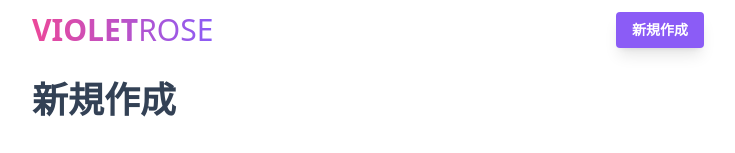
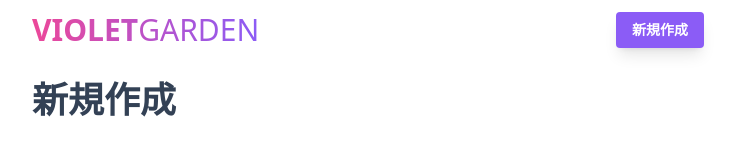
Before and after one commit to whitia/kitchen-note-front, a Next.js app: page /recipes/new in a window 1280 px wide. Shown: the top 153 px of the page, without its empty margins (272-1007 px from the left). Built offline with nearby package versions, Linux system fonts and the light colour scheme.

Commit message:
Add environment and fix site title on header

```diff
--- a/components/header.tsx
+++ b/components/header.tsx
@@ -1,13 +1,15 @@
 import Link from 'next/link'
 
 const Header = () => {
+  const title = process.env.NEXT_PUBLIC_SITE_TITLE
+  const titleSplit = title?.split(' ')
   return (
     <>
       <div className="container mx-auto max-w-2xl flex justify-between items-end mt-3 mb-5">
         <Link href='/recipes'>
           <a className="text-3xl bg-clip-text text-transparent bg-gradient-to-r from-pink-500 to-violet-500">
-            <span className="font-semibold">VIOLET</span>
-            <span className="font-extralight">ROSE</span>
+            <span className="font-semibold">{titleSplit && titleSplit[0]}</span>
+            <span className="font-extralight">{titleSplit && titleSplit[1]}</span>
           </a>
         </Link>
         <Link href='/recipes/new'>
```
Also changed, not shown: 1 other file (tests, documents, lock files or other folders).
